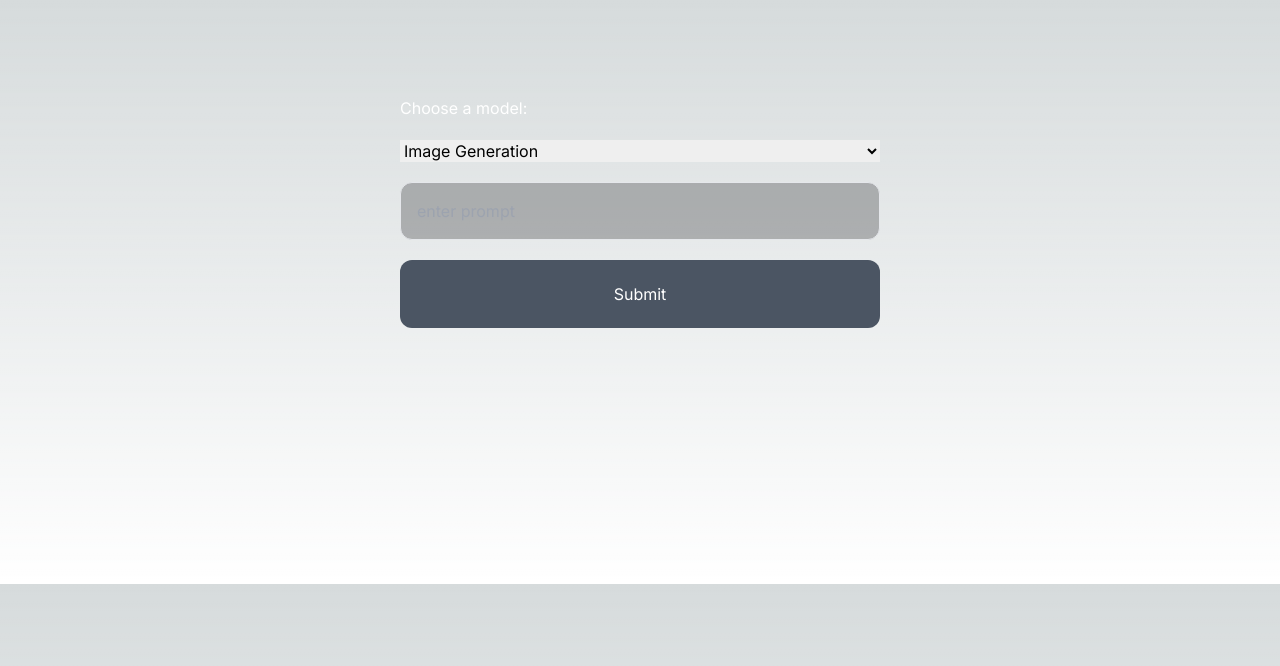
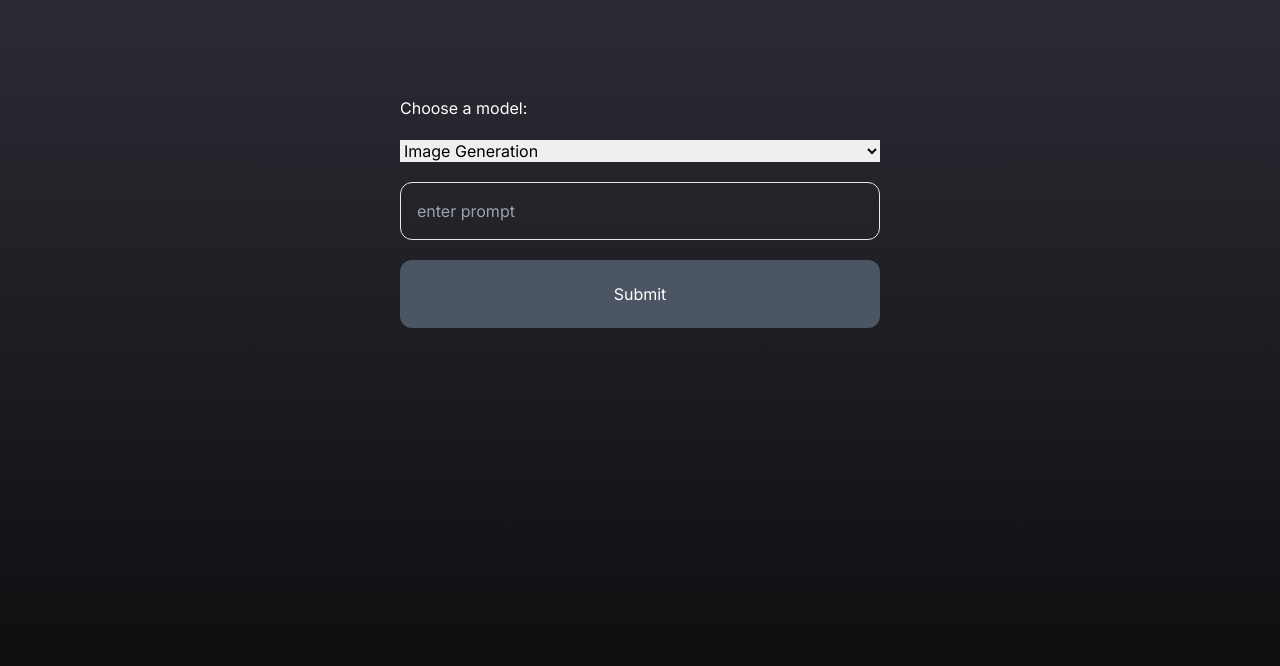
Before and after one commit to alissanguyen/ai-website-demo, a Next.js app: page /ai in a window 1280 px wide. Shown: the top 666 px of the page. Built offline with nearby package versions, Linux system fonts and the light colour scheme.

Commit message:
Add styling to conversation bubbles

```diff
--- a/src/app/ai/page.tsx
+++ b/src/app/ai/page.tsx
@@ -187,8 +187,9 @@ const AiPage: React.FC<Props> = ({ }) => {
                     </div>
                 ) : null}
                 {sortedConversation.map((item, index) => (
-                    <React.Fragment key={index}>
-                        <p className="text-lg mb-2">Prompt: {item.prompt}</p>
+                    <div key={index} className="mb-10">
+                        <p className="Prompt__Bubble Bubble mb-2 mr-10" style={{ opacity: "1", transform: "none" }}>Prompt: {item.prompt}</p>
+                        <div className="Response__Bubble Bubble">
                             {item.response.type === 'image' ? (
                                 <img src={item.response.content} alt="" className="Image_Element mb-4" />
                             ) : item.response.type === 'imageClassification' ? (
@@ -199,7 +200,8 @@ const AiPage: React.FC<Props> = ({ }) => {
                             ) : (
                                 <p className="text-lg mb-4">Answer: {item.response.content}</p>
                             )}
-                    </React.Fragment>
+                        </div>
+                    </div>
                 ))}
             </div>
 
--- a/src/app/globals.css
+++ b/src/app/globals.css
@@ -4,26 +4,18 @@
 
 :root {
   --foreground-rgb: 0, 0, 0;
-  --background-start-rgb: 214, 219, 220;
-  --background-end-rgb: 255, 255, 255;
 }
 
 @media (prefers-color-scheme: dark) {
   :root {
     --foreground-rgb: 255, 255, 255;
-    --background-start-rgb: 0, 0, 0;
-    --background-end-rgb: 0, 0, 0;
   }
 }
 
 body {
+  height: 100vh;
   color: rgb(var(--foreground-rgb));
-  background: linear-gradient(
-      to bottom,
-      transparent,
-      rgb(var(--background-end-rgb))
-    )
-    rgb(var(--background-start-rgb));
+  background: linear-gradient(rgb(43, 43, 52), rgb(9, 9, 10));
 }
 
 @layer utilities {
@@ -31,10 +23,24 @@ body {
     text-wrap: balance;
   }
   .custom-border {
-    @apply border bg-zinc-800/30 p-4 rounded-xl w-auto hover:border-gray-300
+    @apply border bg-zinc-800/30 p-4 rounded-xl w-auto hover:border-gray-300;
   }
 
   .Image_Element {
-    @apply max-w-[80%] m-auto mb-4 rounded-xl
+    @apply max-w-[80%] mb-4 rounded-xl;
+  }
+  .Bubble {
+    @apply rounded-xl border-solid box-border p-4 pl-10 break-words transition-all max-w-[75ch] text-lg
   }
 }
+.Prompt__Bubble {
+  border-color: rgb(108, 106, 96);
+  background-image: linear-gradient(rgb(17, 18, 23) 50%, rgb(13, 13, 11));
+  box-shadow: rgba(57, 51, 51, 0.024) 2px 2px 16px 2px;
+  color: rgb(229, 229, 226);
+}
+
+.Response__Bubble {
+  background-image: linear-gradient(rgb(43, 42, 54) 50%, rgb(34, 34, 44));
+  color: rgb(229, 229, 226);
+}
```
Lines whose indentation alone changed are shown as unchanged.
